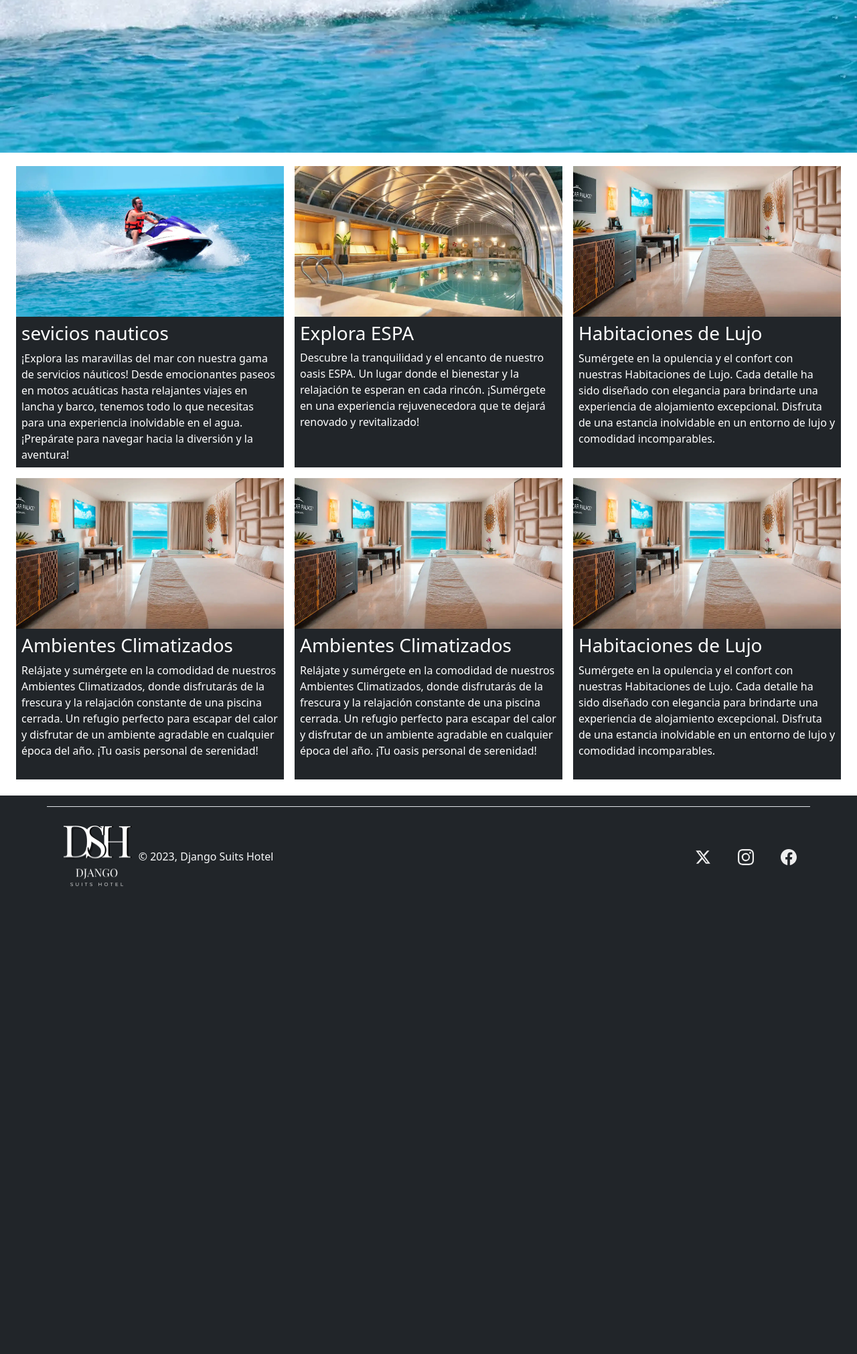
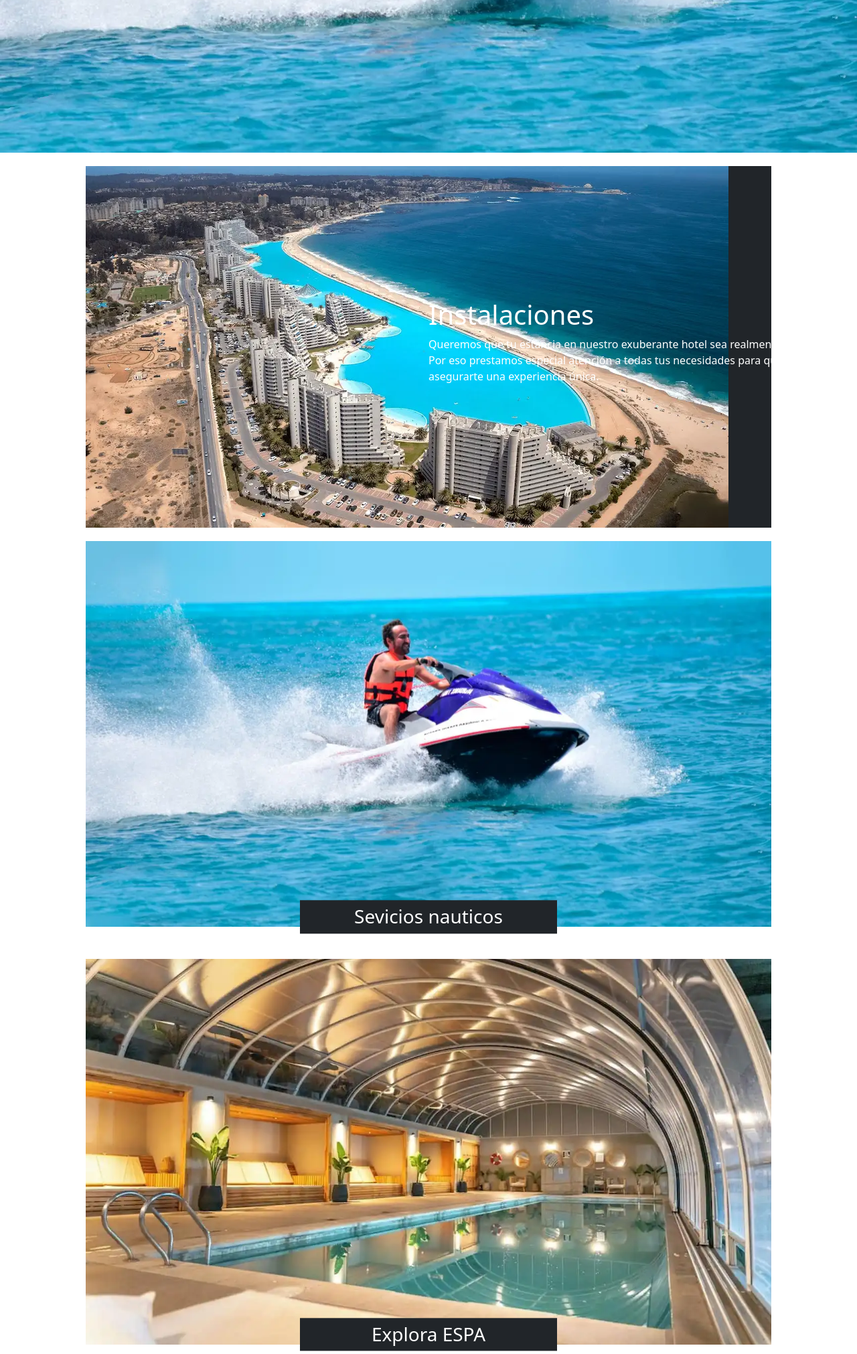
Before and after one commit to juanpp97/proyecto-django, a Django app: page /instalaciones/ in a window 1280 px wide. Shown: the part 463-2485 px from the top of the page at 67% size. Before the commit the page ends 1787 px from the top, so only its background shows below. Run offline with Django 4.2, Linux system fonts and the light colour scheme; some libraries are stand-ins or nearby versions.

Commit message:
[save]: guardo cambios menores

```diff
--- a/reservas/views.py
+++ b/reservas/views.py
@@ -6,6 +6,7 @@ def index(request):
 
 def facilities(request):
     context = {
+        "hero":{"title":"Instalaciones","content":"Queremos que tu estancia en nuestro exuberante hotel sea realmente inolvidable. Por eso prestamos especial atención a todas tus necesidades para que podamos asegurarte una experiencia única."},
         "imagenes": [
             {"img":"img/facilities/instalaciones_01.webp","titulo":"example 1"},
             {"img":"img/facilities/instalaciones_02.webp","titulo":"example 2"},
@@ -15,7 +16,7 @@ def facilities(request):
             {"img":"img/facilities/instalaciones_06.webp","titulo":"example 5"},
             ],
         "cards":[
-            {"title":"sevicios nauticos","img":"img/facilities/instalaciones_01.webp","comentario":"¡Explora las maravillas del mar con nuestra gama de servicios náuticos! Desde emocionantes paseos en motos acuáticas hasta relajantes viajes en lancha y barco, tenemos todo lo que necesitas para una experiencia inolvidable en el agua. ¡Prepárate para navegar hacia la diversión y la aventura!"},
+            {"title":"Sevicios nauticos","img":"img/facilities/instalaciones_01.webp","comentario":"¡Explora las maravillas del mar con nuestra gama de servicios náuticos! Desde emocionantes paseos en motos acuáticas hasta relajantes viajes en lancha y barco, tenemos todo lo que necesitas para una experiencia inolvidable en el agua. ¡Prepárate para navegar hacia la diversión y la aventura!"},
             {"title":"Explora ESPA","img":"img/facilities/instalaciones_04.webp","comentario":"Descubre la tranquilidad y el encanto de nuestro oasis ESPA. Un lugar donde el bienestar y la relajación te esperan en cada rincón. ¡Sumérgete en una experiencia rejuvenecedora que te dejará renovado y revitalizado!"},
             {"title":"Habitaciones de Lujo","img":"img/facilities/instalaciones_05.webp","comentario":"Sumérgete en la opulencia y el confort con nuestras Habitaciones de Lujo. Cada detalle ha sido diseñado con elegancia para brindarte una experiencia de alojamiento excepcional. Disfruta de una estancia inolvidable en un entorno de lujo y comodidad incomparables."},
             {"title":"Ambientes Climatizados","img":"img/facilities/instalaciones_05.webp","comentario":"Relájate y sumérgete en la comodidad de nuestros Ambientes Climatizados, donde disfrutarás de la frescura y la relajación constante de una piscina cerrada. Un refugio perfecto para escapar del calor y disfrutar de un ambiente agradable en cualquier época del año. ¡Tu oasis personal de serenidad!"},
--- /dev/null
+++ b/static/facilities.css
@@ -0,0 +1,125 @@
+html{
+    --color-base: rgb(33,37,41);
+}
+
+.swiper-container{
+    width: 100vw;
+    overflow: hidden;
+    height: calc(275px * 2);
+    user-select: none;
+}
+
+.swiper-slide {
+    width: 100%;
+    height: 100%;
+    overflow: hidden;
+
+}
+.swiper-slide > img{
+    position: absolute;
+    width: 100%;
+    object-fit: cover;
+    transform: translateY(-20%);
+    transition: all 20s ease;
+}
+.swiper-slide > img:hover{
+    transform: scale(1.1);
+    transition: all 20s ease;
+}
+.slide-title{
+    position: absolute;
+    bottom: 0px;
+    left: 50%;
+    transform: translateX(-50%);
+    color: white;
+    width: 20%;
+    z-index: 99;
+    padding: 16px;
+    background-color: var(--color-base) !important;
+    text-align: center;
+}
+
+.swiper-title{
+    position: absolute;
+    left: 50%;
+    z-index: 99;
+    transform: translateX(-50%);
+    color: white;
+    top: calc(275px*1.5);
+}
+
+
+
+.facilities_hero{
+    display: flex;
+    flex-wrap: nowrap;
+    flex-direction: row;
+    align-items: center;
+    background-color:  var(--color-base) ;
+    margin-top: 20px;
+    width: 80%;
+    margin-left: auto;
+    margin-right: auto;
+}
+.facilities_hero article{
+    max-width: 70%;
+    color: white;
+    position: absolute;
+    left: 50%;
+}
+.facilities_hero article h1 ,.facilities_hero article p {
+    background-blend-mode: difference;
+}
+@media screen and (max-width: 768px) {
+
+    .swiper-container{
+        display: none;
+    }
+
+}
+
+
+
+
+.facilities_list{
+    max-width: 80%;
+    margin-top: 20px;
+    margin-left: auto;
+    margin-right: auto;
+    display: grid;
+    grid-template-areas: repeat(1,1fr);
+    grid-gap: 48px;
+
+}
+.facilities_card{
+    width: 100%;
+    background-color:  var(--color-base) ;
+}
+.facilities_card  img{
+    width: 100%;
+    object-fit: contain;
+}
+/* .facilities_card  h3{
+
+} */
+.facilities_card {
+    & h3{
+        position: absolute;
+        z-index: 99;
+        left: 50%;
+        transform: translate(-50%,-80%);
+        color:   white;
+        background-color: var(--color-base) ;
+        width: 30%;
+        padding: 8px 16px;
+        text-align: center;
+    }
+}
+
+@media screen and (max-width: 768px) {
+    .facilities_list{
+        padding-left: 8px;
+        padding-right: 8px;
+    }
+
+}
--- a/static/styles.css
+++ b/static/styles.css
@@ -53,44 +53,3 @@
 body{
     overflow-x: hidden;
 }
-.facilities_list{
-    display: flex;
-    margin-top: 20px;
-    margin-left: auto;
-    margin-right: auto;
-    gap: 16px;
-    flex-wrap: wrap;
-    justify-content: center;
-}
-.facilities_card{
-    width: 400px;
-    height: 450px;
-    background-color:  rgb(33,37,41) ;
-}
-
-.facilities_card > header ,.facilities_card header img{
-    width: 100%;
-}
-.facilities_card > header{
-    overflow: hidden;
-}
-.facilities_card > header > img{
-    transition: all 5s ease-in-out;
-
-}
-
-.facilities_card > header > img:hover{
-    transform: scale(1.5);
-}
-.facilities_card main{
-    padding: 8px;
-    color: white;
-}
-
-@media screen and (max-width: 768px) {
-    .facilities_list{
-        padding-left: 8px;
-        padding-right: 8px;
-    }
-
-}
--- a/templates/facilities/facilities.html
+++ b/templates/facilities/facilities.html
@@ -20,16 +20,23 @@
     {% endfor %}
     </div>
 </div>
+<section class="facilities_hero">
+    <img src="{% static 'img/facilities/instalacion_general.webp' %}"/>
+    <article>
+        <h1>
+            {{hero.title}}
+        </h1>
+        <p>
+            {{hero.content}}
+        </p>
+    </article>
+</section>
 <section class="facilities_list">
     {% for card in cards  %}
         <div class="facilities_card">
-            <header>
-                <img src="{% static card.img %}"/>
-            </header>
-            <main>
-                <h3>{{ card.title }}</h3>
-                <p>{{ card.comentario }}</p>
-            </main>
+            <img src="{% static card.img %}"/>
+            <h3>{{ card.title }}</h3>
+            {% comment %} <p>{{ card.comentario }}</p> {% endcomment %}
         </div>
     {% endfor %}
 </section>
--- a/templates/plantilla.html
+++ b/templates/plantilla.html
@@ -7,7 +7,7 @@
   <meta name="viewport" content="width=device-width, initial-scale=1.0">
   <title>{% block titulo %} {% endblock %}</title>
   <link rel="stylesheet" type="text/css" href="{% static 'styles.css' %}">
-  <link rel="stylesheet" type="text/css" href="{% static 'swiper.css' %}">
+  <link rel="stylesheet" type="text/css" href="{% static 'facilities.css' %}">
   <link rel="stylesheet" href="{% static 'bootstrap/css/bootstrap.min.css'%}">
   {% comment %} framework de sliders {% endcomment %}
   <link rel="stylesheet" href="https://cdn.jsdelivr.net/npm/swiper@10/swiper-bundle.min.css"/>
```
Also changed, not shown: static/swiper.css (deleted, +0 -52 lines), static/img/facilities/instalacion_general.jpg (added), static/img/facilities/instalacion_general.webp (added).
